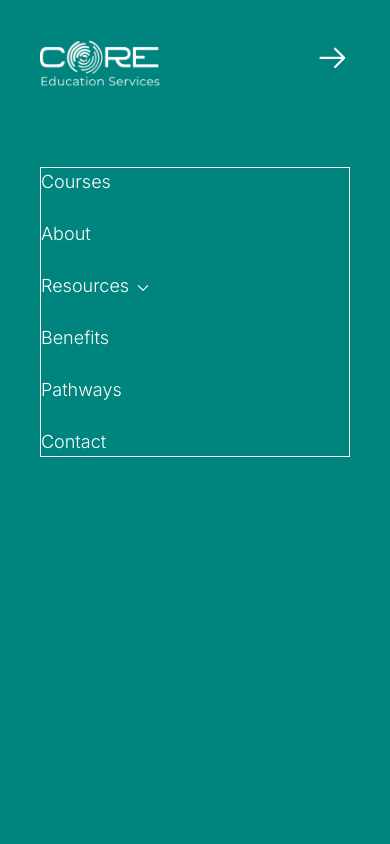
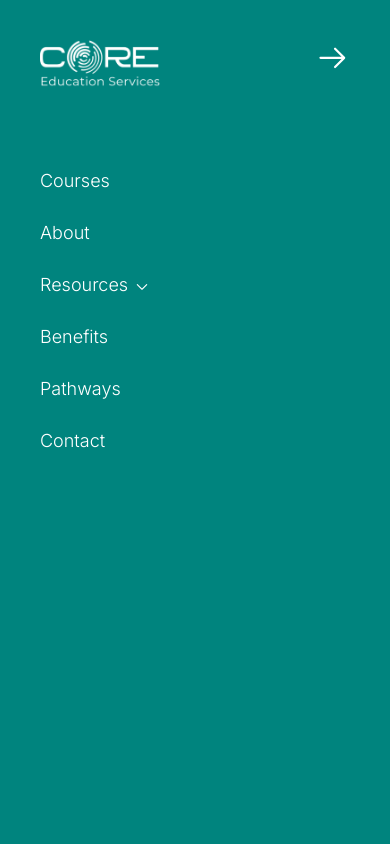
Before and after one commit to Mubashir1920/core-edu, a Next.js app: page / in a window 390 px wide. Both pictures are taken after a click on the button 352 px from the left and 65 px from the top of the page. Shown: the top 844 px of the page. Built offline with nearby package versions, Linux system fonts and the light colour scheme.

Commit message:
Footer & Mobile Nav Updated

```diff
--- a/app/components/MobileNav.jsx
+++ b/app/components/MobileNav.jsx
@@ -86,7 +86,7 @@ const MobileNav = () => {
                                 initial="hidden"
                                 animate="show"
                                 exit="hidden"
-                                className="space-y-6 border text-lg font-light mt-20"
+                                className="space-y-6 text-lg font-light mt-20"
                             >
                                 <motion.li  variants={itemVariants}>
                                     <Link className="block relative" href="/courses" onClick={() => setActive(false)}>
```
